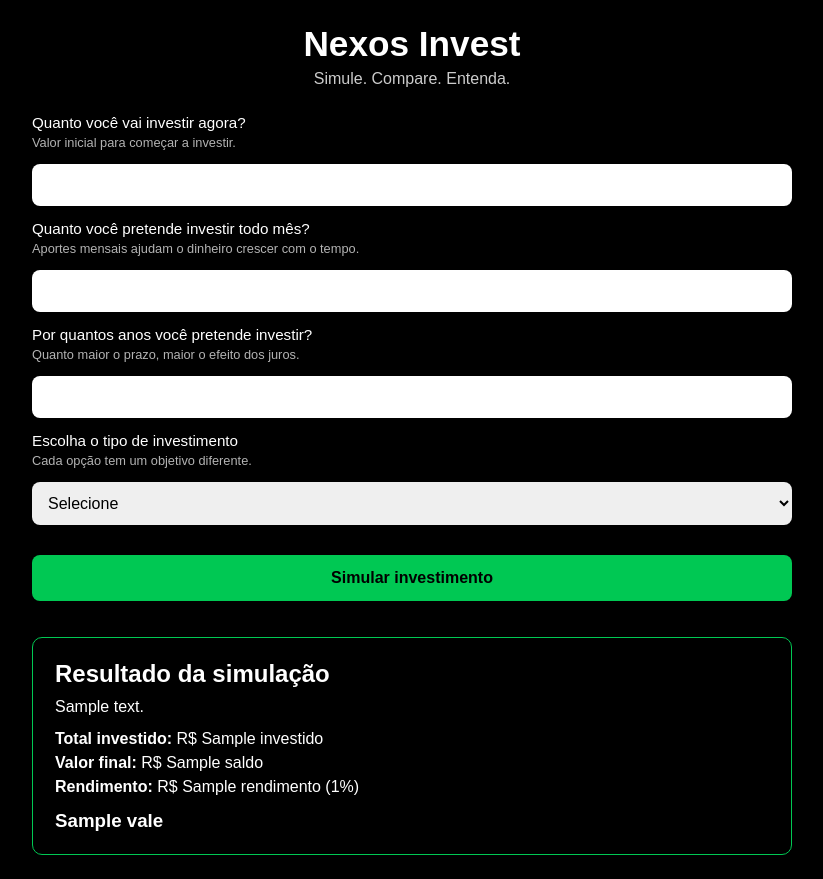
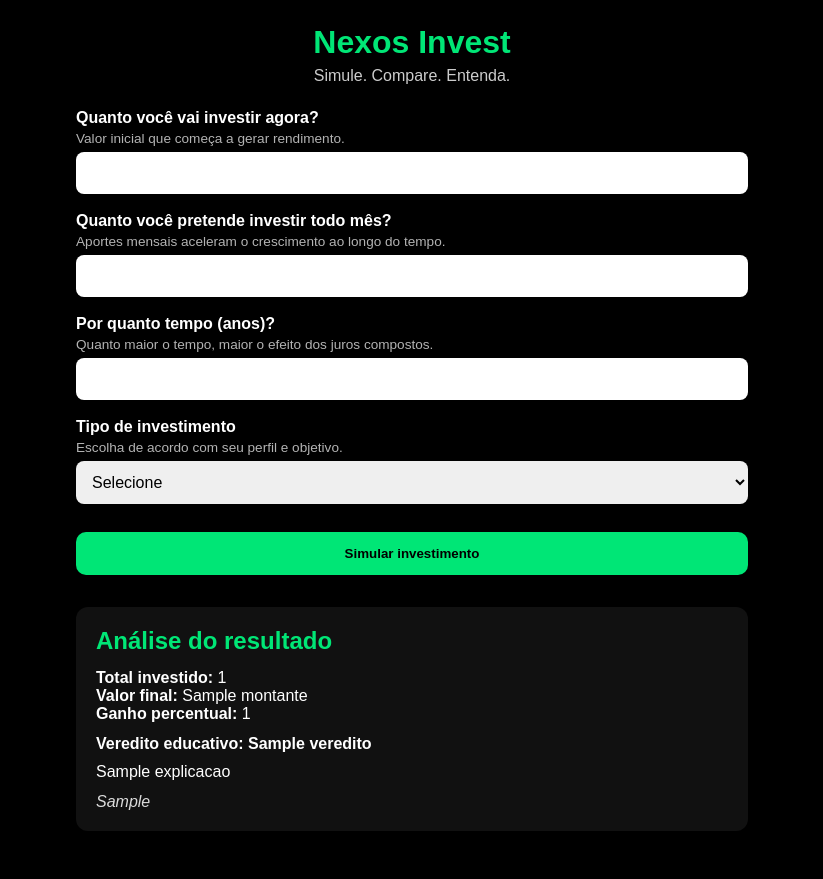
Before and after one commit to brandaoyan19-dotcom/Simulador-investimentos-flask, a Flask app: template templates/index.html in a window 1280 px wide. Shown: the whole page, without its empty margins (228-1051 px from the left). After the commit the page ends 831 px from the top, so only its background shows below. Run offline with Flask 3, Linux system fonts and the light colour scheme; the template is opened without the code that fills it: most values are stand-ins (such as "Sample title", 1, 10 or a date in 2020).

Commit message:
Versão final (tô com medo)

```diff
--- a/app.py
+++ b/app.py
@@ -7,49 +7,49 @@ def index():
     resultado = None
 
     if request.method == "POST":
-        investimento_inicial = float(request.form["inicial"])
-        aporte_mensal = float(request.form["aporte"])
+        investimento_inicial = float(request.form["investimento_inicial"])
+        aporte_mensal = float(request.form["aporte_mensal"])
         anos = int(request.form["anos"])
         tipo = request.form["tipo"]
 
         meses = anos * 12
-        total_investido = investimento_inicial + aporte_mensal * meses
+        total_investido = investimento_inicial + (aporte_mensal * meses)
 
-        # Taxas anuais (simulação educacional)
-        selic = 0.1065
+        # Taxas base anuais
+        selic = 0.10
         ipca = 0.045
 
         if tipo == "selic":
             taxa_anual = selic
-            descricao = "Tesouro Selic acompanha a taxa básica de juros da economia."
 
         elif tipo == "ipca":
-            adicional = float(request.form["ipca_extra"]) / 100
+            adicional = float(request.form["ipca_adicional"]) / 100
             taxa_anual = ipca + adicional
-            descricao = "Tesouro IPCA+ protege seu dinheiro da inflação e adiciona ganho real."
 
         elif tipo == "cdb":
             percentual_cdi = float(request.form["cdi_percentual"]) / 100
             taxa_anual = selic * percentual_cdi
-            descricao = "CDB rende com base no CDI, que acompanha a Selic."
 
-        saldo = investimento_inicial
+        taxa_mensal = (1 + taxa_anual) ** (1/12) - 1
+
+        montante = investimento_inicial
         for _ in range(meses):
-            saldo *= (1 + taxa_anual / 12)
-            saldo += aporte_mensal
+            montante = montante * (1 + taxa_mensal) + aporte_mensal
 
-        rendimento = saldo - total_investido
+        rendimento = montante - total_investido
         percentual = (rendimento / total_investido) * 100 if total_investido > 0 else 0
 
-        vale = "Vale a pena" if rendimento > 0 else "Não vale a pena"
+        vale_a_pena = percentual >= 5
 
         resultado = {
-            "saldo": round(saldo, 2),
-            "investido": round(total_investido, 2),
-            "rendimento": round(rendimento, 2),
-            "percentual": round(percentual, 2),
-            "descricao": descricao,
-            "vale": vale
+            "total_investido": f"R$ {total_investido:,.2f}".replace(",", "X").replace(".", ",").replace("X", "."),
+            "montante": f"R$ {montante:,.2f}".replace(",", "X").replace(".", ",").replace("X", "."),
+            "percentual": f"{percentual:.2f}%",
+            "veredito": "É uma boa opção para esse objetivo" if vale_a_pena else "Pode não ser a melhor opção agora",
+            "explicacao": "O investimento superou a inflação e entregou um crescimento consistente."
+            if vale_a_pena else
+            "O rendimento foi baixo para o período e objetivo escolhido.",
+            "frase_final": "Entender o comportamento do investimento ajuda a tomar decisões mais seguras no futuro."
         }
 
     return render_template("index.html", resultado=resultado)
--- a/static/style.css
+++ b/static/style.css
@@ -1,143 +1,108 @@
-/* RESET */
 * {
     box-sizing: border-box;
     margin: 0;
     padding: 0;
+    font-family: Arial, sans-serif;
 }
 
-/* BASE */
-html, body {
-  width: 100%;
-  height: 100%;
-  background-color: #000;
+body {
+    background: #000;
     color: #fff;
-  font-family: Arial, Helvetica, sans-serif;
+    min-height: 100vh;
 }
 
-/* CONTAINER PRINCIPAL */
 .container {
-  min-height: 100vh;
-  width: 100%;
-  padding: 24px 18px;
-
-  display: flex;
-  flex-direction: column;
-  justify-content: center;
+    max-width: 720px;
+    margin: auto;
+    padding: 24px;
 }
 
-/* LIMITADOR SUAVE (não vira caixinha) */
-.container > * {
-  max-width: 720px;
-  width: 100%;
-  margin-left: auto;
-  margin-right: auto;
-}
-
-/* TÍTULOS */
 h1 {
     text-align: center;
-  font-size: 2.2rem;
+    color: #00e676;
     margin-bottom: 6px;
 }
 
 .subtitle {
     text-align: center;
-  font-size: 1rem;
+    margin-bottom: 24px;
     opacity: 0.8;
-  margin-bottom: 26px;
 }
 
-/* FORM */
-form {
+.campo {
+    margin-bottom: 18px;
     display: flex;
     flex-direction: column;
-  gap: 14px;
 }
 
-/* LABELS */
 label {
-  font-size: 0.95rem;
-  display: flex;
-  flex-direction: column;
-  gap: 4px;
+    font-weight: bold;
+    margin-bottom: 4px;
 }
 
-/* MICROTEXTOS */
-label small {
-  font-size: 0.8rem;
+small {
+    font-size: 0.85rem;
     opacity: 0.7;
+    margin-bottom: 6px;
 }
 
-/* INPUTS */
-input,
-select {
+input, select {
     padding: 12px;
-  font-size: 1rem;
     border-radius: 8px;
     border: none;
-  outline: none;
+    font-size: 1rem;
 }
 
-/* BOTÃO */
 button {
-  margin-top: 16px;
+    width: 100%;
     padding: 14px;
-  font-size: 1rem;
+    background: #00e676;
+    color: #000;
     font-weight: bold;
-  border-radius: 8px;
     border: none;
+    border-radius: 10px;
     cursor: pointer;
-
-  background-color: #00c853;
-  color: #000;
+    margin-top: 10px;
 }
 
 button:hover {
     opacity: 0.9;
 }
 
-/* CAMPOS CONDICIONAIS */
-.extra {
+.resultado {
+    margin-top: 32px;
+    padding: 20px;
+    border-radius: 12px;
+    background: #111;
+}
+
+.resultado h2 {
+    margin-bottom: 14px;
+    color: #00e676;
+}
+
+.veredito {
+    margin-top: 12px;
+    font-weight: bold;
+}
+
+.explicacao {
+    margin-top: 10px;
+}
+
+.frase {
+    margin-top: 12px;
+    opacity: 0.85;
+    font-style: italic;
+}
+
+.escondido {
     display: none;
 }
 
-/* RESULTADO */
-.resultado {
-  margin-top: 36px;
-  padding: 22px;
-  border-radius: 10px;
-  border: 1px solid #00c853;
-}
-
-.resultado h2 {
-  margin-bottom: 10px;
-}
-
-.resultado ul {
-  list-style: none;
-  margin: 14px 0;
-  display: flex;
-  flex-direction: column;
-  gap: 6px;
-}
-
-/* === AJUSTES LEVES POR DISPOSITIVO === */
-
-/* CELULAR */
+/* Responsivo */
 @media (max-width: 600px) {
     .container {
-    justify-content: flex-start;
-    padding-top: 20px;
-  }
-
-  h1 {
-    font-size: 1.9rem;
+        padding: 16px;
     }
 }
-
-/* DESKTOP GRANDE */
-@media (min-width: 1200px) {
-  .container > * {
-    max-width: 760px;
-  }
-}
--- a/templates/index.html
+++ b/templates/index.html
@@ -4,118 +4,94 @@
     <meta charset="UTF-8">
     <title>Nexos Invest</title>
     <meta name="viewport" content="width=device-width, initial-scale=1.0">
-  <link rel="stylesheet" href="{{ url_for('static', filename='style.css') }}">
+    <link rel="stylesheet" href="/static/style.css">
 </head>
 <body>
 
 <div class="container">
-
     <h1>Nexos Invest</h1>
     <p class="subtitle">Simule. Compare. Entenda.</p>
 
     <form method="POST">
-
-    <!-- INVESTIMENTO INICIAL -->
-    <label>
-      Quanto você vai investir agora?
-      <small>Valor inicial para começar a investir.</small>
-    </label>
-    <input type="number" name="inicial" required>
-
-    <!-- APORTE MENSAL -->
-    <label>
-      Quanto você pretende investir todo mês?
-      <small>Aportes mensais ajudam o dinheiro crescer com o tempo.</small>
-    </label>
-    <input type="number" name="aporte" required>
-
-    <!-- PERÍODO -->
-    <label>
-      Por quantos anos você pretende investir?
-      <small>Quanto maior o prazo, maior o efeito dos juros.</small>
-    </label>
-    <input type="number" name="anos" required>
-
-    <!-- TIPO DE INVESTIMENTO -->
-    <label>
-      Escolha o tipo de investimento
-      <small>Cada opção tem um objetivo diferente.</small>
-    </label>
-    <select name="tipo" id="tipo" required onchange="mostrarExtras()">
-      <option value="">Selecione</option>
-
-      <option value="selic">
-        Tesouro Selic — acompanha os juros da economia
-      </option>
-
-      <option value="ipca">
-        Tesouro IPCA+ — protege o dinheiro da inflação
-      </option>
-
-      <option value="cdb">
-        CDB — rendimento baseado no CDI
-      </option>
-    </select>
-
-    <!-- IPCA EXTRA -->
-    <div id="ipca_extra" class="extra">
-      <label>
-        Qual adicional acima do IPCA? (%)
-        <small>É o ganho extra que você recebe acima da inflação.</small>
-      </label>
-      <input type="number" step="0.01" name="ipca_extra">
+        <div class="campo">
+            <label>Quanto você vai investir agora?</label>
+            <small>Valor inicial que começa a gerar rendimento.</small>
+            <input type="number" name="investimento_inicial" required>
         </div>
 
-    <!-- CDI EXTRA -->
-    <div id="cdi_extra" class="extra">
-      <label>
-        Qual percentual do CDI?
-        <small>É a porcentagem do CDI que define quanto seu dinheiro rende.</small>
-      </label>
+        <div class="campo">
+            <label>Quanto você pretende investir todo mês?</label>
+            <small>Aportes mensais aceleram o crescimento ao longo do tempo.</small>
+            <input type="number" name="aporte_mensal" required>
+        </div>
+
+        <div class="campo">
+            <label>Por quanto tempo (anos)?</label>
+            <small>Quanto maior o tempo, maior o efeito dos juros compostos.</small>
+            <input type="number" name="anos" required>
+        </div>
+
+        <div class="campo">
+            <label>Tipo de investimento</label>
+            <small>Escolha de acordo com seu perfil e objetivo.</small>
+            <select name="tipo" id="tipo" required onchange="mostrarCampos()">
+                <option value="">Selecione</option>
+                <option value="selic">Tesouro Selic – segurança e liquidez</option>
+                <option value="ipca">Tesouro IPCA+ – proteção contra inflação</option>
+                <option value="cdb">CDB – rendimento atrelado ao CDI</option>
+            </select>
+        </div>
+
+        <div class="campo escondido" id="campo-ipca">
+            <label>Adicional acima do IPCA (%)</label>
+            <small>É o ganho real acima da inflação ao longo do tempo.</small>
+            <input type="number" step="0.01" name="ipca_adicional">
+        </div>
+
+        <div class="campo escondido" id="campo-cdi">
+            <label>Percentual do CDI (%)</label>
+            <small>É o percentual que vai fazer seu dinheiro render ao longo do tempo.</small>
             <input type="number" step="1" name="cdi_percentual">
         </div>
 
         <button type="submit">Simular investimento</button>
-
     </form>
 
     {% if resultado %}
-  <div id="resultado" class="resultado">
-    <h2>Resultado da simulação</h2>
+    <div class="resultado" id="resultado">
+        <h2>Análise do resultado</h2>
 
-    <p>{{ resultado.descricao }}</p>
+        <p><strong>Total investido:</strong> {{ resultado.total_investido }}</p>
+        <p><strong>Valor final:</strong> {{ resultado.montante }}</p>
+        <p><strong>Ganho percentual:</strong> {{ resultado.percentual }}</p>
 
-    <ul>
-      <li><strong>Total investido:</strong> R$ {{ resultado.investido }}</li>
-      <li><strong>Valor final:</strong> R$ {{ resultado.saldo }}</li>
-      <li>
-        <strong>Rendimento:</strong>
-        R$ {{ resultado.rendimento }} ({{ resultado.percentual }}%)
-      </li>
-    </ul>
+        <div class="veredito">
+            <strong>Veredito educativo:</strong> {{ resultado.veredito }}
+        </div>
 
-    <h3>{{ resultado.vale }}</h3>
+        <p class="explicacao">{{ resultado.explicacao }}</p>
+        <p class="frase">{{ resultado.frase_final }}</p>
     </div>
     {% endif %}
-
 </div>
 
 <script>
-function mostrarExtras() {
+function mostrarCampos() {
     const tipo = document.getElementById("tipo").value;
+    document.getElementById("campo-ipca").classList.add("escondido");
+    document.getElementById("campo-cdi").classList.add("escondido");
 
-  document.getElementById("ipca_extra").style.display =
-    tipo === "ipca" ? "block" : "none";
-
-  document.getElementById("cdi_extra").style.display =
-    tipo === "cdb" ? "block" : "none";
+    if (tipo === "ipca") {
+        document.getElementById("campo-ipca").classList.remove("escondido");
+    }
+    if (tipo === "cdb") {
+        document.getElementById("campo-cdi").classList.remove("escondido");
+    }
 }
 
-// Scroll automático até o resultado
-const resultado = document.getElementById("resultado");
-if (resultado) {
-  resultado.scrollIntoView({ behavior: "smooth" });
-}
+{% if resultado %}
+document.getElementById("resultado").scrollIntoView({ behavior: "smooth" });
+{% endif %}
 </script>
 
 </body>
```
Lines whose indentation alone changed are shown as unchanged.
